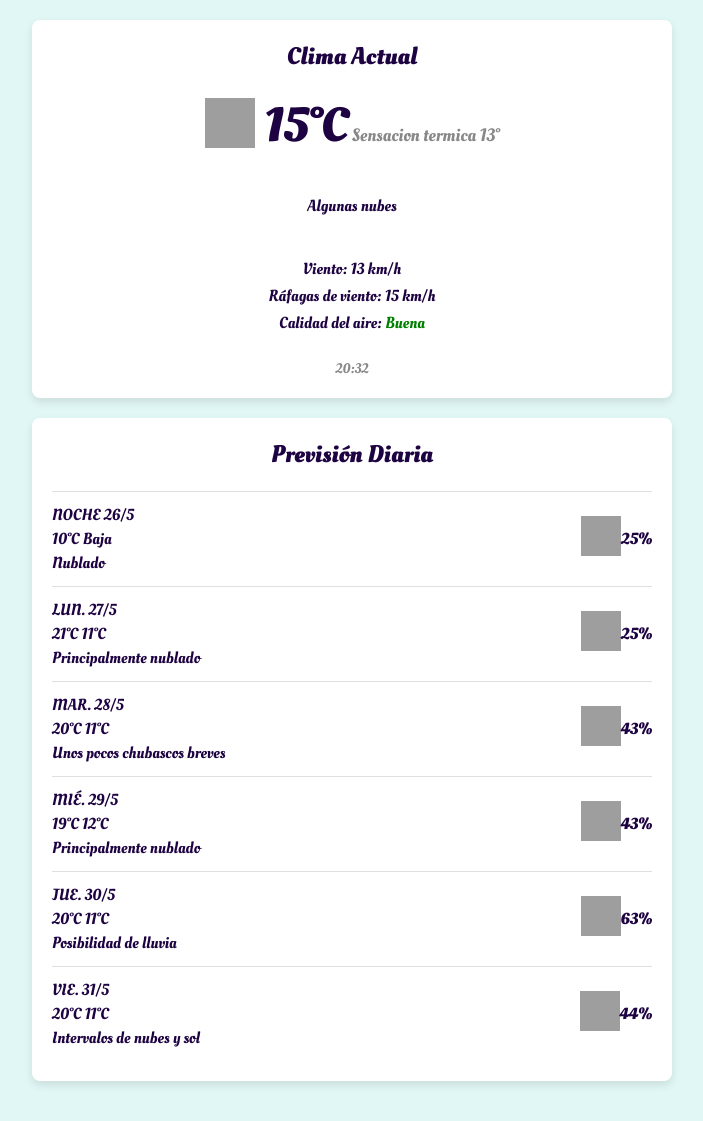
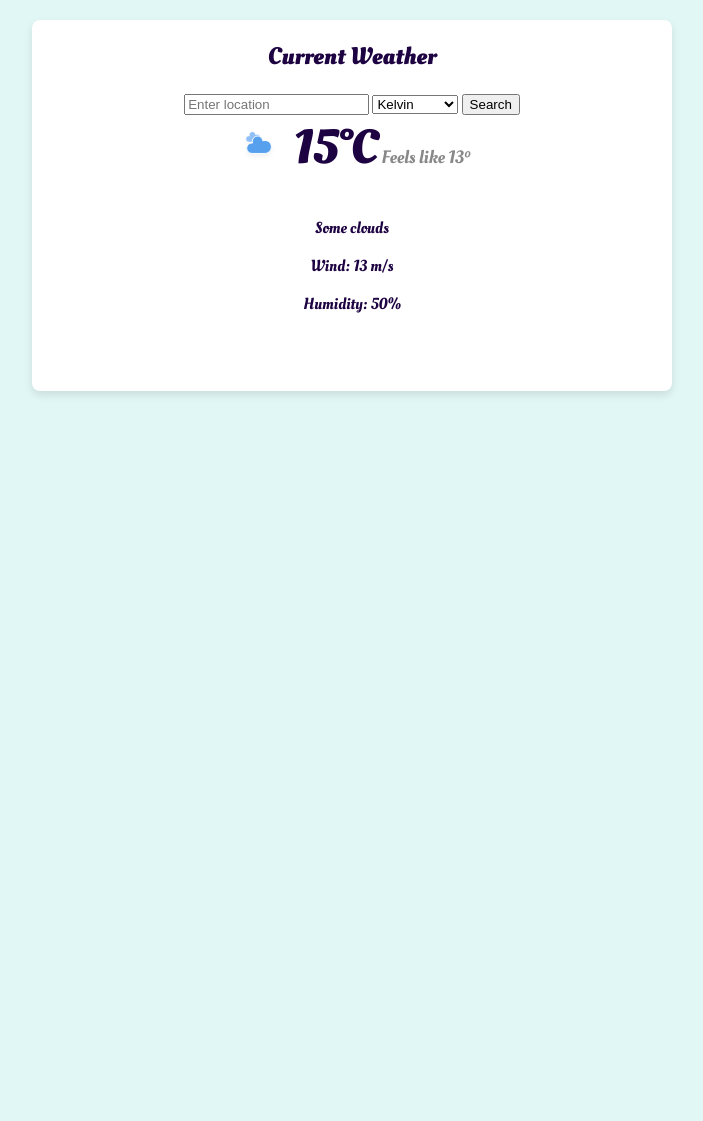
Before and after one commit to Cgamez28/Weather-forecasting-platform, a Django app: page /weather/current_weather/ in a window 1280 px wide. Shown: the part 104-1225 px from the top of the page, without its empty margins (288-991 px from the left). After the commit the page ends 499 px from the top, so only its background shows below. Run offline with Django 5.2, Linux system fonts and the light colour scheme; grey boxes are pictures that could not be loaded.

Commit message:
Update features

```diff
--- a/src/frontend/weather_forecast/static/css/styles.css
+++ b/src/frontend/weather_forecast/static/css/styles.css
@@ -107,15 +107,15 @@ main {
 }
 
 .temp-icon img {
-    width: 50px;
-    height: 50px;
+    width: 150px;
+    height: 150px;
 }
 
 .temp-info {
     margin-left: 10px;
 }
 
-.temp-info .temp {
+.temp-info .temperature {
     font-size: 48px;
     font-weight: bold;
 }
--- a/src/frontend/weather_forecast/static/js/fechas.js
+++ b/src/frontend/weather_forecast/static/js/fechas.js
@@ -1,14 +1,11 @@
 document.addEventListener("DOMContentLoaded", function() {
     const dateCells = document.querySelectorAll(".date");
 
-    // Array of day and month names
     const days = ["Sun", "Mon", "Tue", "Wed", "Thu", "Fri", "Sat"];
     const months = ["Jan", "Feb", "Mar", "Apr", "May", "Jun", "Jul", "Aug", "Sep", "Oct", "Nov", "Dec"];
 
-    // Get the current date
     const today = new Date();
 
-    // Update the date cells
     dateCells.forEach((cell, index) => {
         const futureDate = new Date(today);
         futureDate.setDate(today.getDate() + index);
@@ -18,5 +15,6 @@ document.addEventListener("DOMContentLoaded", function() {
         const month = months[futureDate.getMonth()];
 
         cell.innerHTML = `${day}<br>${date} ${month}`;
+        cell.setAttribute("data-date", futureDate.toISOString().split('T')[0]);  // Añadir atributo de data con la fecha
     });
 });
--- /dev/null
+++ b/src/frontend/weather_forecast/static/js/scriptcurrent_weather.js
@@ -0,0 +1,78 @@
+document.addEventListener('DOMContentLoaded', function() {
+    const searchForm = document.getElementById('searchForm');
+    const searchInput = document.getElementById('searchInput');
+    const unitSelect = document.getElementById('unit');
+
+    searchForm.addEventListener('submit', async function(event) {
+        event.preventDefault();  // Prevenir el envío del formulario
+
+        const location = searchInput.value;
+        const unit = unitSelect.value;
+
+        try {
+            // Realizar la solicitud de datos meteorológicos al backend
+            const response = await fetch(`http://localhost:8080/get_weather_data?location=${encodeURIComponent(location)}`, {
+                method: 'GET',
+                headers: {
+                    'Content-Type': 'application/json',
+                },
+            });
+
+            if (response.ok) {
+                const weatherData = await response.json();
+                updateWeatherInfo(weatherData, unit);
+            } else {
+                const errorData = await response.json();
+                alert(errorData.detail || 'Failed to retrieve weather data. Please try again.');
+            }
+        } catch (error) {
+            console.error('Error:', error);
+            alert('An error occurred. Please try again.');
+        }
+    });
+    function convertTemperature(kelvin, unit) {
+        if (unit === 'Celsius') {
+            return (kelvin - 273.15).toFixed(1);
+        } else if (unit === 'Fahrenheit') {
+            return ((kelvin - 273.15) * 9/5 + 32).toFixed(1);
+        } else {
+            return kelvin.toFixed(1);
+        }
+    }
+
+    function getTemperatureUnit(unit) {
+        if (unit === 'Celsius') {
+            return 'C';
+        } else if (unit === 'Fahrenheit') {
+            return 'F';
+        } else {
+            return 'K';
+        }
+    }
+
+    function updateWeatherInfo(data, unit) {
+        const temperature = convertTemperature(data.temperature, unit);
+        const feelsLike = convertTemperature(data.feels_like, unit);
+        const temperatureUnit = getTemperatureUnit(unit);
+
+        document.querySelector('.temperature').textContent = `${temperature}°${temperatureUnit}`;
+        document.querySelector('.feels_like').textContent = `${feelsLike}°${temperatureUnit}`;
+        document.querySelector('.weather_condition').textContent = data.weather_condition;
+        document.querySelector('.wind_speed').textContent = `${data.wind_speed} m/s`;
+        document.querySelector('.humidity').textContent = `${data.humidity}%`;
+
+        // Actualizar la imagen basada en la condición climática
+        const weatherIcon = document.querySelector('.temp-icon img');
+        if (data.weather_condition.toLowerCase().includes('scattered')) {
+            weatherIcon.src = "/static/images/day.svg";
+        } else {
+            weatherIcon.src = "/static/images/cloudy.svg";
+        }
+
+        // Actualizar la marca de tiempo
+        const timestamp = new Date();
+        document.getElementById('timestamp').textContent = `Last updated: ${timestamp.toLocaleTimeString()}`;
+    }
+
+
+});
--- a/src/frontend/weather_forecast/templates/current_weather.html
+++ b/src/frontend/weather_forecast/templates/current_weather.html
@@ -1,6 +1,6 @@
 {% load static %}
 <!DOCTYPE html>
-<html lang="es">
+<html lang="en">
 <head>
     <link rel="preconnect" href="https://fonts.googleapis.com">
     <link rel="preconnect" href="https://fonts.gstatic.com" crossorigin>
@@ -12,10 +12,10 @@
 </head>
 <body>
     <header>
-        <div class="oleo-script-regular"><a href="current_weather.html">WeatherApp</a></div>
+        <div class="oleo-script-regular"><a href="http://127.0.0.1:8000/weather/current_weather/">WeatherApp</a></div>
         <nav>
             <ul>
-                <li><a href="weather_forecast.html">Weather forecast</a></li>
+                <li><a href="http://127.0.0.1:8000/weather/weather_forecast/">Weather forecast</a></li>
                 <li><a href="#">Record</a></li>
                 <div class="account">
                     <button>Account</button>
@@ -25,98 +25,35 @@
     </header>
     <main>
         <section class="current-weather">
-            <h1>Clima Actual</h1>
+            <h1>Current Weather</h1>
+            <form id="searchForm">
+                <input type="text" id="searchInput" placeholder="Enter location" required>
+                <select id="unit">
+                    <option value="Kelvin">Kelvin</option>
+                    <option value="Celsius">Celsius</option>
+                    <option value="Fahrenheit">Fahrenheit</option>
+                </select>
+                <button type="submit">Search</button>
+            </form>
             <div class="weather-details">
                 <div class="temp-section">
                     <div class="temp-icon">
-                        <img src="{% static '../static/images/cloudy-day-2' %}" alt="Icono de clima">
+                        <img src="{% static '../static/images/cloudy.svg' %}" alt="Weather Icon">
                     </div>
                     <div class="temp-info">
-                        <span class="temp">15°C</span>
-                        <span class="real-feel">Sensacion termica 13°</span>
+                        <span class="temperature" style="font-size: 48px; font-weight: bold;">15°C</span>
+                        <span class="real-feel">Feels like <span class="feels_like">13º</span></span>
                     </div>
                 </div>
                 <div class="additional-info">
-                    <p>Algunas nubes</p>
-                </div>
-                <div class="wind-info">
-                    <p>Viento: 13 km/h</p>
-                    <p>Ráfagas de viento: 15 km/h</p>
-                    <p>Calidad del aire: <span class="air-quality">Buena</span></p>
+                    <p><span class="weather_condition">Some clouds</span></p>
+                    <p>Wind: <span class="wind_speed">13 m/s</span></p>
+                    <p>Humidity: <span class="humidity">50%</span></p>
                 </div>
             </div>
-            <div class="timestamp">20:32</div>
-        </section>
-
-        <section class="forecast">
-            <h2>Previsión Diaria</h2>
-            <div class="forecast-day">
-                <div class="day-info">
-                    <p class="day">NOCHE 26/5</p>
-                    <p class="temp">10°C Baja</p>
-                    <p class="condition">Nublado</p>
-                </div>
-                <div class="day-icon">
-                    <img src="cloud-icon.png" alt="Icono de clima">
-                </div>
-                <div class="precipitation">25%</div>
-            </div>
-            <div class="forecast-day">
-                <div class="day-info">
-                    <p class="day">LUN. 27/5</p>
-                    <p class="temp">21°C 11°C</p>
-                    <p class="condition">Principalmente nublado</p>
-                </div>
-                <div class="day-icon">
-                    <img src="cloud-icon.png" alt="Icono de clima">
-                </div>
-                <div class="precipitation">25%</div>
-            </div>
-            <div class="forecast-day">
-                <div class="day-info">
-                    <p class="day">MAR. 28/5</p>
-                    <p class="temp">20°C 11°C</p>
-                    <p class="condition">Unos pocos chubascos breves</p>
-                </div>
-                <div class="day-icon">
-                    <img src="rain-icon.png" alt="Icono de clima">
-                </div>
-                <div class="precipitation">43%</div>
-            </div>
-            <div class="forecast-day">
-                <div class="day-info">
-                    <p class="day">MIÉ. 29/5</p>
-                    <p class="temp">19°C 12°C</p>
-                    <p class="condition">Principalmente nublado</p>
-                </div>
-                <div class="day-icon">
-                    <img src="cloud-icon.png" alt="Icono de clima">
-                </div>
-                <div class="precipitation">43%</div>
-            </div>
-            <div class="forecast-day">
-                <div class="day-info">
-                    <p class="day">JUE. 30/5</p>
-                    <p class="temp">20°C 11°C</p>
-                    <p class="condition">Posibilidad de lluvia</p>
-                </div>
-                <div class="day-icon">
-                    <img src="cloud-icon.png" alt="Icono de clima">
-                </div>
-                <div class="precipitation">63%</div>
-            </div>
-            <div class="forecast-day">
-                <div class="day-info">
-                    <p class="day">VIE. 31/5</p>
-                    <p class="temp">20°C 11°C</p>
-                    <p class="condition">Intervalos de nubes y sol</p>
-                </div>
-                <div class="day-icon">
-                    <img src="sun-cloud-icon.png" alt="Icono de clima">
-                </div>
-                <div class="precipitation">44%</div>
-            </div>
+            <div class="timestamp" id="timestamp"></div>
         </section>
     </main>
+    <script src="{% static '../static/js/scriptcurrent_weather.js' %}"></script>
 </body>
 </html>
--- a/src/frontend/weather_forecast/templates/register.html
+++ b/src/frontend/weather_forecast/templates/register.html
@@ -11,10 +11,14 @@
     <link rel="stylesheet" href="{% static '../static/css/registerstyles.css' %}">
 </head>
 <body>
+    <header>
+        <div class="oleo-script-regular"><a href="http://127.0.0.1:8000/weather/">WeatherApp</a></div>
+    </header>
     <div class="container">
         <div class="register-box">
             <h2>Register</h2>
             <form id="registerForm" method="post">
+                {% csrf_token %}
                 <div class="textbox">
                     <input type="text" id="username" name="username" placeholder="Username" required>
                 </div>
@@ -43,5 +47,7 @@
             </form>
         </div>
     </div>
+    {% load static %}
+    <script src="{% static '../static/js/scriptregister.js' %}"></script>
 </body>
 </html>
--- a/src/frontend/weather_forecast/urls.py
+++ b/src/frontend/weather_forecast/urls.py
@@ -3,6 +3,7 @@ from . import views
 
 urlpatterns = [
     path('', views.home, name='home'),
+    path('register', views.register, name='register'),
     path('weather_forecast/', views.weather_forecast, name='weather_forecast'),
     path('current_weather/', views.current_weather, name='current_weather')
 ]
--- a/src/frontend/weather_forecast/views.py
+++ b/src/frontend/weather_forecast/views.py
@@ -3,6 +3,8 @@ from django.shortcuts import render
 # Create your views here.
 def home(request):
     return render(request, 'home.html')
+def register(request):
+    return render(request, 'register.html')
 
 def weather_forecast(request):
     return render(request, 'weather_forecast.html')
```
Also changed, not shown: src/BackEnd/main.py (+11 -7 lines), src/BackEnd/users_services.py (+10 -7 lines), src/frontend/weather_forecast/static/css/registerstyles.css (+16 -2 lines), src/frontend/weather_forecast/static/js/scripthome.js (added, +36 -0 lines), src/frontend/weather_forecast/static/js/scriptregister.js (added, +39 -0 lines), src/frontend/weather_forecast/static/js/scriptweather_forecast.js (added, +109 -0 lines), src/frontend/weather_forecast/templates/home.html (+8 -7 lines), src/frontend/weather_forecast/templates/weather_forecast.html (+64 -58 lines).
